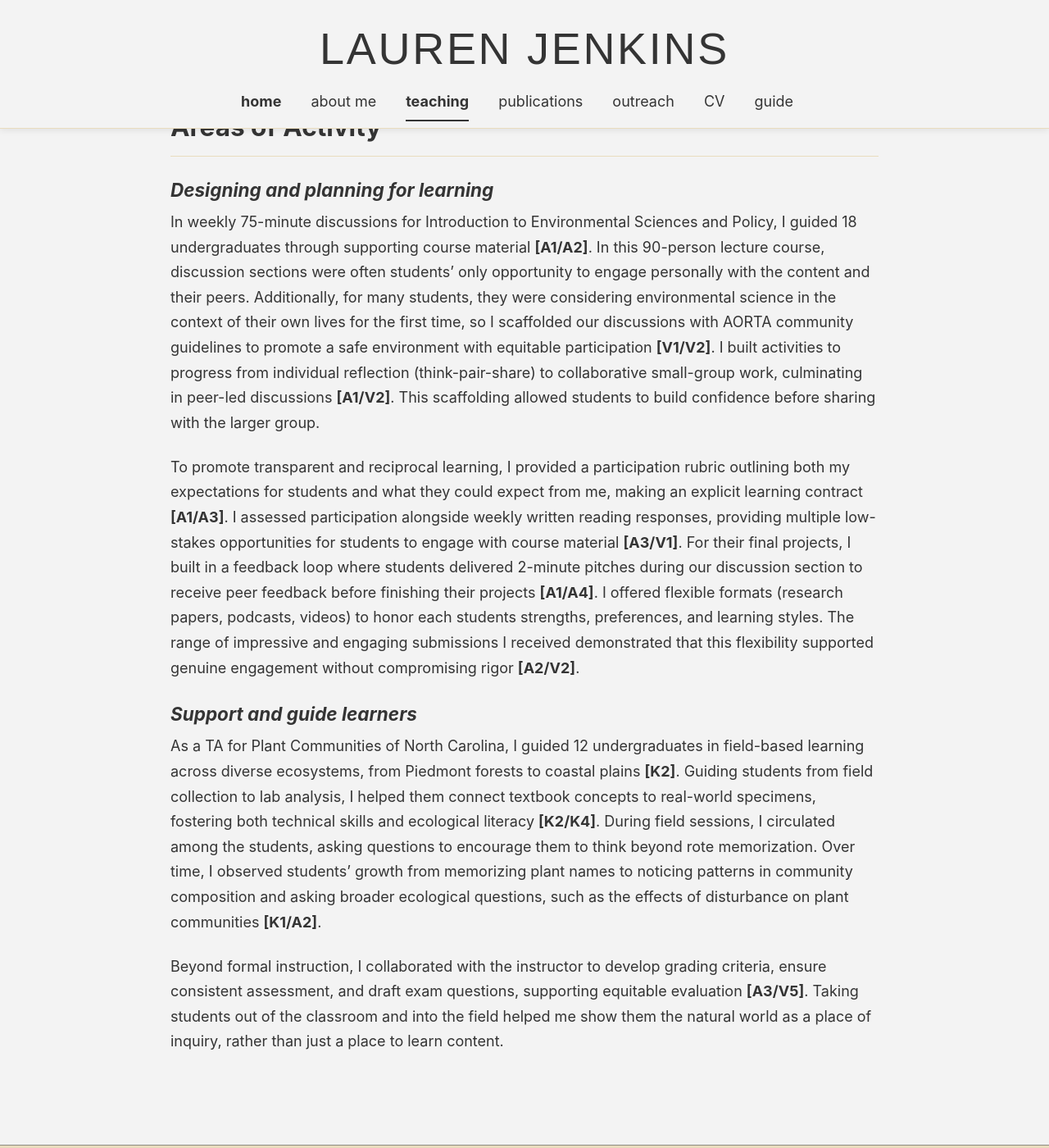
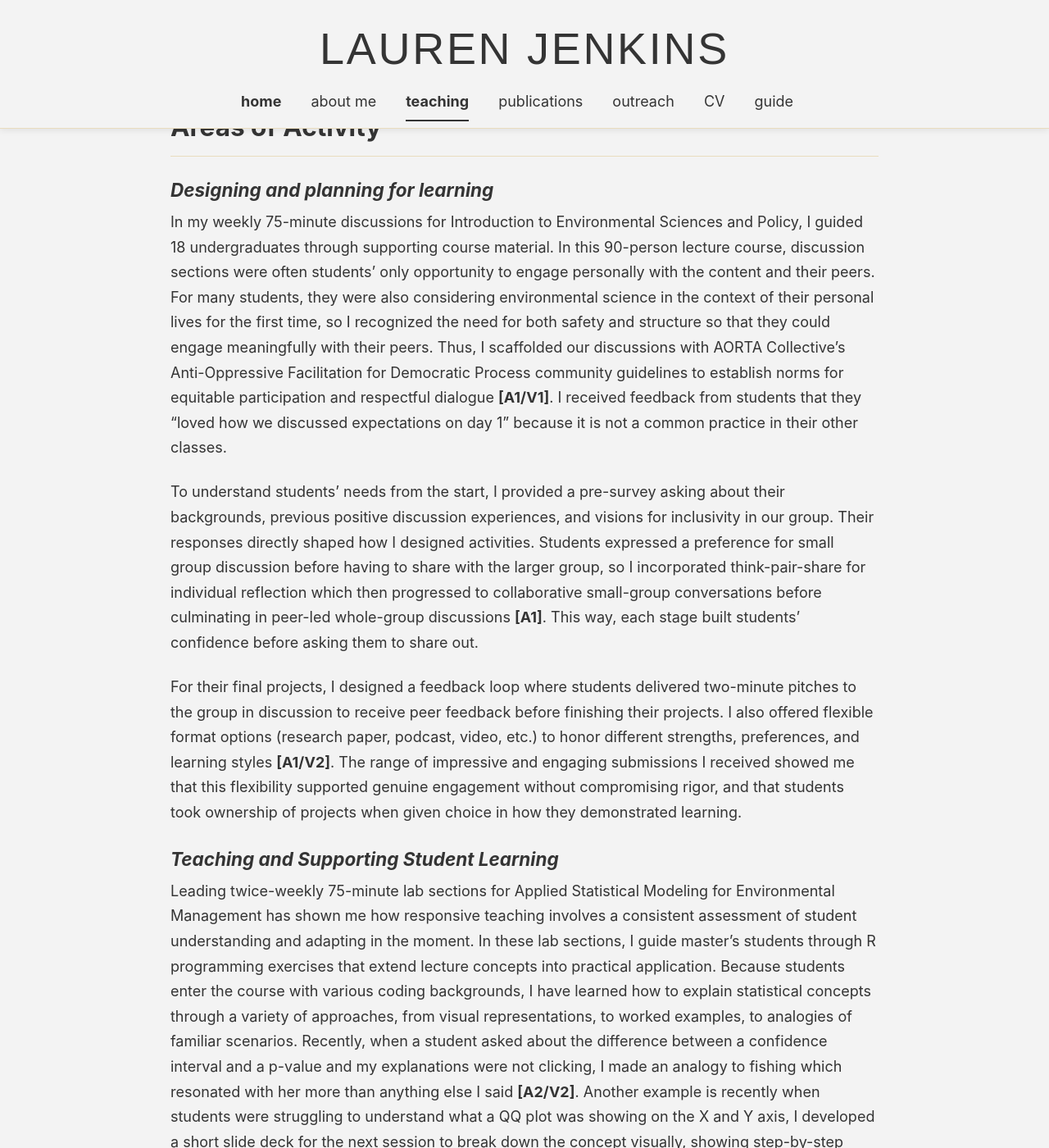
Before and after one commit to jenkinslauren/jenkinslauren.github.io, a Jekyll site: the page built from _pages/teaching.html, in a window 1280 px wide and 1400 px high, scrolled down 533 px. Shown: the whole window at 82% size. Built offline with Jekyll 4.4.1, drawn with Linux system fonts in a browser that asks for light colours; some web fonts are replaced; a script bundle is joined from its source files by our own code; library files that are not in the unit come from our copies; some of the changed text lies outside the part shown.

Commit message:
Update teaching.html

```diff
--- a/_pages/teaching.html
+++ b/_pages/teaching.html
@@ -15,18 +15,37 @@
 
   <h3><em>Designing and planning for learning</em></h3>
   <p>
-    In weekly 75-minute discussions for Introduction to Environmental Sciences and Policy, I guided 18 undergraduates through supporting course material <strong>[A1/A2]</strong>. In this 90-person lecture course, discussion sections were often students’ only opportunity to engage personally with the content and their peers. Additionally, for many students, they were considering environmental science in the context of their own lives for the first time, so I scaffolded our discussions with AORTA community guidelines to promote a safe environment with equitable participation <strong>[V1/V2]</strong>. I built activities to progress from individual reflection (think-pair-share) to collaborative small-group work, culminating in peer-led discussions <strong>[A1/V2]</strong>. This scaffolding allowed students to build confidence before sharing with the larger group.
+    In my weekly 75-minute discussions for Introduction to Environmental Sciences and Policy, I guided 18 undergraduates through supporting course material. In this 90-person lecture course, discussion sections were often students’ only opportunity to engage personally with the content and their peers. For many students, they were also considering environmental science in the context of their personal lives for the first time, so I recognized the need for both safety and structure so that they could engage meaningfully with their peers. Thus, I scaffolded our discussions with AORTA Collective’s Anti-Oppressive Facilitation for Democratic Process community guidelines to establish norms for equitable participation and respectful dialogue <b>[A1/V1]</b>. I received feedback from students that they “loved how we discussed expectations on day 1” because it is not a common practice in their other classes.
   </p>
   <p>
-    To promote transparent and reciprocal learning, I provided a participation rubric outlining both my expectations for students and what they could expect from me, making an explicit learning contract <strong>[A1/A3]</strong>. I assessed participation alongside weekly written reading responses, providing multiple low-stakes opportunities for students to engage with course material <strong>[A3/V1]</strong>. For their final projects, I built in a feedback loop where students delivered 2-minute pitches during our discussion section to receive peer feedback before finishing their projects <strong>[A1/A4]</strong>. I offered flexible formats (research papers, podcasts, videos) to honor each students strengths, preferences, and learning styles. The range of impressive and engaging submissions I received demonstrated that this flexibility supported genuine engagement without compromising rigor <strong>[A2/V2]</strong>.
+    To understand students’ needs from the start, I provided a pre-survey asking about their backgrounds, previous positive discussion experiences, and visions for inclusivity in our group. Their responses directly shaped how I designed activities. Students expressed a preference for small group discussion before having to share with the larger group, so I incorporated think-pair-share for individual reflection which then progressed to collaborative small-group conversations before culminating in peer-led whole-group discussions <b>[A1]</b>. This way, each stage built students’ confidence before asking them to share out.
+  </p>
+  <p>
+    For their final projects, I designed a feedback loop where students delivered two-minute pitches to the group in discussion to receive peer feedback before finishing their projects. I also offered flexible format options (research paper, podcast, video, etc.) to honor different strengths, preferences, and learning styles <b>[A1/V2]</b>. The range of impressive and engaging submissions I received showed me that this flexibility supported genuine engagement without compromising rigor, and that students took ownership of projects when given choice in how they demonstrated learning.
+  </p>
+
+  <h3><em>Teaching and Supporting Student Learning</em></h3>
+  <p>
+    Leading twice-weekly 75-minute lab sections for Applied Statistical Modeling for Environmental Management has shown me how responsive teaching involves a consistent assessment of student understanding and adapting in  the moment. In these lab sections, I guide master’s students through R programming exercises that extend lecture concepts into practical application. Because students enter the course with various coding backgrounds, I have learned how to explain statistical concepts through a variety of approaches, from visual representations, to worked examples, to analogies of familiar scenarios. Recently, when a student asked about the difference between a confidence interval and a p-value and my explanations were not clicking, I made an analogy to fishing which resonated with her more than anything else I said <b>[A2/V2]</b>. Another example is recently when students were struggling to understand what a QQ plot was showing on the X and Y axis, I developed a short slide deck for the next session to break down the concept visually, showing step-by-step what the plot does and why it matters for assessing normality in data. In the next lab session, I presented the explanation and provided a practice problem for students to work through on the blackboard together. Watching them talk through the problem, pointing at the data and asking what the deviations meant, showed the tangible process of moving from confusion to conceptual understanding <b>[A2]</b>.
+  </p>
+  <p>
+    This experience reinforced that effective teaching requires actively monitoring students’ comprehension and being willing to pause their activities to address gaps. I include frequent check-in questions during labs: “What do you expect to see here? Why might this assumption matter?” <b>[A2]</b> These moments both help students and me identify where their understanding might break down and allows me to provide targeted support for my students.
+  </p>
+
+  <h3><em>Assessing and Giving Feedback for Learning</em></h3>
+  <p>
+    I use assessment as an ongoing conversation about learning rather than a final judgement of student performance. As a TA for Data Visualization and Storytelling for master’s students, I provided written feedback to explain why certain approaches were more effective and offered specific strategies that students could apply to future work <b>[A3]</b>. Even when visualizations were technically correct, I included suggestions for improvement by grounding my feedback in lecture principles. With each assignment, I saw students apply the concepts I previously commented on, showing that if students receive improvement-focused feedback, they can engage more intentionally with the content.
+  </p>
+  <p>
+    In exam-based courses like Plant Communities of North Carolina, I collaborated with the instructor to grade exams, discussing challenging student responses as a team to ensure fair and consistent evaluations <b>[A3/V5]</b>. These conversations are valuable for calibrating assessment to support student learning across different levels.
   </p>
 
   <h3><em>Support and guide learners</em></h3>
   <p>
-    As a TA for Plant Communities of North Carolina, I guided 12 undergraduates in field-based learning across diverse ecosystems, from Piedmont forests to coastal plains <strong>[K2]</strong>. Guiding students from field collection to lab analysis, I helped them connect textbook concepts to real-world specimens, fostering both technical skills and ecological literacy <strong>[K2/K4]</strong>. During field sessions, I circulated among the students, asking questions to encourage them to think beyond rote memorization. Over time, I observed students’ growth from memorizing plant names to noticing patterns in community composition and asking broader ecological questions, such as the effects of disturbance on plant communities <strong>[K1/A2]</strong>.
+    As a TA for Plant Communities of North Carolina, I guided 12 undergraduates in field-based learning across diverse ecosystems, from Piedmont forests to coastal plains <b>[A4/K2]</b>. Guiding students from field collection to lab analysis, I helped them connect textbook concepts to real-world specimens, fostering both technical skills and ecological literacy [K2/K4]. During field sessions, I circulated among the students, asking questions to encourage them to think beyond rote memorization. Over time, I observed students’ growth from memorizing plant names to  noticing patterns in community composition and asking broader ecological questions, such as the effects of disturbance on plant communities <b>[K1/A2]</b>. Taking students out of the classroom and into the field helped me show them the natural world as a place of inquiry, rather than just a place to learn content.
   </p>
   <p>
-    Beyond formal instruction, I collaborated with the instructor to develop grading criteria, ensure consistent assessment, and draft exam questions, supporting equitable evaluation <strong>[A3/V5]</strong>. Taking students out of the classroom and into the field helped me show them the natural world as a place of inquiry, rather than just a place to learn content.
+    Beyond field instruction, I hold weekly office hours for the Applied Statistical Modeling for Environmental Management course, creating space for students to ask questions about coding challenges or lecture content in a focused, one-on-one format <b>[A4]</b>. But these office hours also serve another purpose: I intentionally ask students how the course is feeling for them and invite conversation about their personal and professional goals by sharing about mine as well <b>[V1]</b>. These are questions that I don’t have time to ask during lab sessions. Building these personal connections creates trust rapport that transforms office hours from a simple help session into genuine mentoring relationships, where students feel comfortable being vulnerable about what they do not understand.
   </p>
 
 </div>
```
